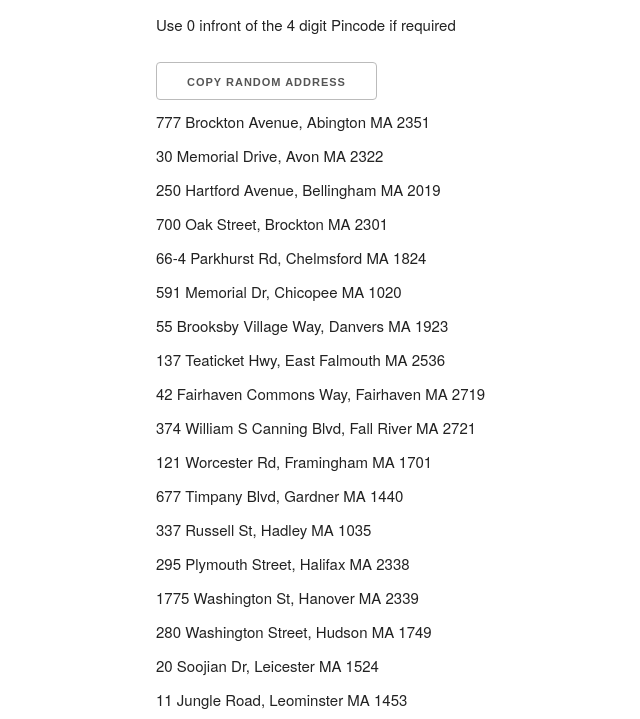
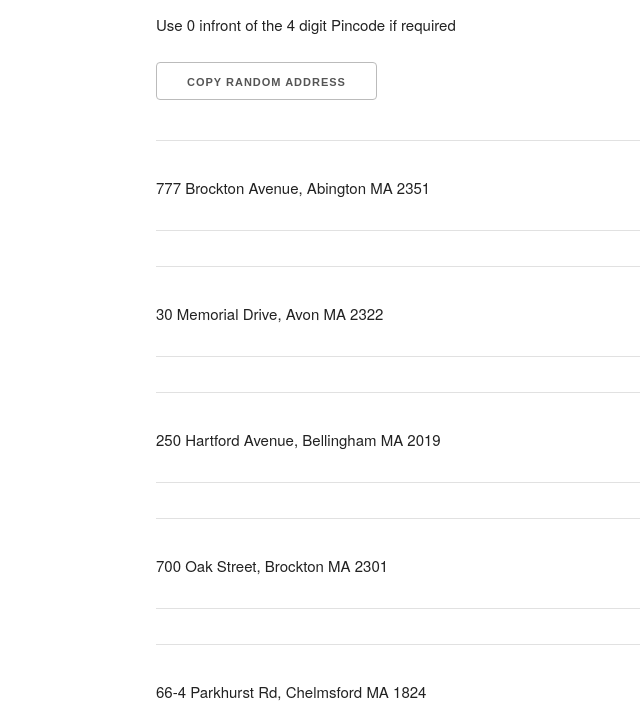
Before and after one commit to xandersavvy/xandersavvy.github.io, a plain HTML site: page address.html in a window 1280 px wide. Shown: the part 75-794 px from the top of the page, without its empty margins (4-644 px from the left). Drawn offline with nearby package versions, Linux system fonts and the light colour scheme.

Commit message:
Update address.html

```diff
--- a/address.html
+++ b/address.html
@@ -301,7 +301,8 @@
         <script>
           addresses.forEach((address, index) => {
             document.write(
-              `<li onclick="copyAddress(${index})">${address}</li>`
+              //` <hr/> <li onclick="copyAddress(${index})">${address}</li> <hr/>`
+              ` <hr/> <li >${address}</li> <hr/>`
             );
           });
         </script>
```
